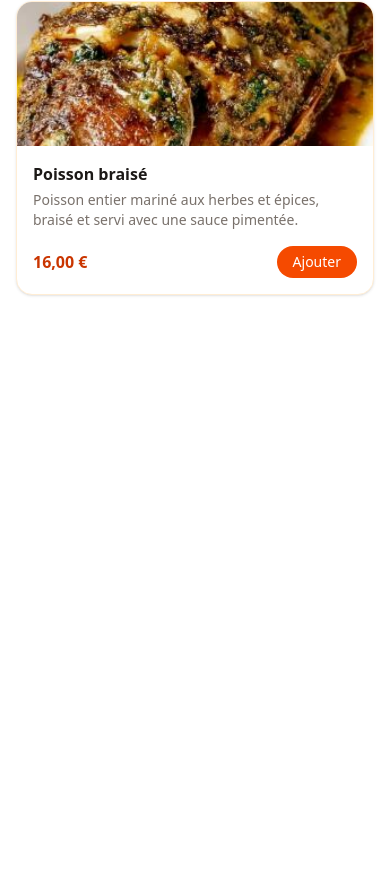
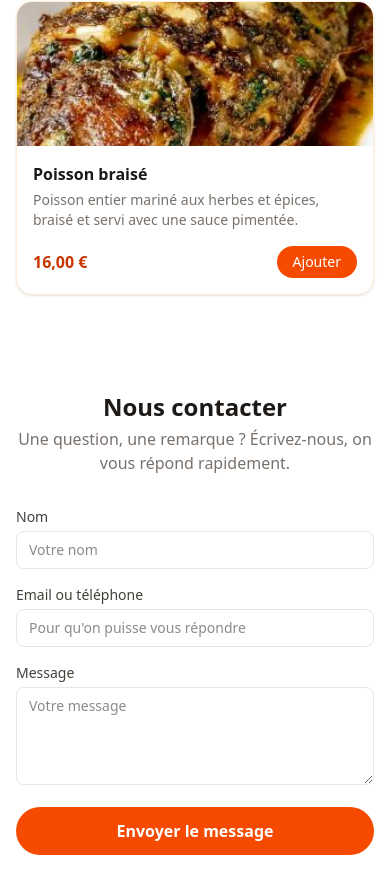
Before and after one commit to superconde224/safia-saveur, a Next.js app: page /safia-saveur/ in a window 390 px wide. Shown: the part 2256-3149 px from the top of the page. Before the commit the page ends 2719 px from the top, so only its background shows below. Built offline with nearby package versions, Linux system fonts and the light colour scheme.

Commit message:
Ajoute une vraie section formulaire de contact (nom, email/téléphone, message)

```diff
--- a/app/page.tsx
+++ b/app/page.tsx
@@ -4,6 +4,7 @@ import { useState } from "react";
 import { Header } from "@/components/Header";
 import { Hero } from "@/components/Hero";
 import { MenuSection } from "@/components/MenuSection";
+import { ContactSection } from "@/components/ContactSection";
 import { CartDrawer } from "@/components/CartDrawer";
 import { MobileCartBar } from "@/components/MobileCartBar";
 import { SocialBar } from "@/components/SocialBar";
@@ -16,6 +17,7 @@ export default function Home() {
       <Header onOpenCart={() => setCartOpen(true)} />
       <Hero />
       <MenuSection />
+      <ContactSection />
       <MobileCartBar onOpenCart={() => setCartOpen(true)} />
       <SocialBar />
       <CartDrawer isOpen={isCartOpen} onClose={() => setCartOpen(false)} />
--- /dev/null
+++ b/components/ContactSection.tsx
@@ -0,0 +1,86 @@
+"use client";
+
+import { useState, type FormEvent } from "react";
+import { RESTAURANT_EMAIL } from "@/lib/products";
+
+export function ContactSection() {
+  const [name, setName] = useState("");
+  const [email, setEmail] = useState("");
+  const [message, setMessage] = useState("");
+  const [error, setError] = useState("");
+
+  function handleSubmit(e: FormEvent) {
+    e.preventDefault();
+
+    if (!name.trim() || !message.trim()) {
+      setError("Merci de renseigner votre nom et votre message.");
+      return;
+    }
+    setError("");
+
+    const subject = `Message de contact - ${name.trim()}`;
+    const body = [
+      `Nom : ${name.trim()}`,
+      email.trim() ? `Email / téléphone : ${email.trim()}` : null,
+      "",
+      message.trim(),
+    ]
+      .filter((line) => line !== null)
+      .join("\n");
+
+    const params = new URLSearchParams({ subject, body });
+    const query = params.toString().replace(/\+/g, "%20");
+    window.location.href = `mailto:${RESTAURANT_EMAIL}?${query}`;
+  }
+
+  return (
+    <section id="contact-form" className="mx-auto max-w-2xl px-4 py-14">
+      <h2 className="text-center text-2xl font-bold text-stone-900 sm:text-3xl">Nous contacter</h2>
+      <p className="mt-1 text-center text-stone-500">
+        Une question, une remarque ? Écrivez-nous, on vous répond rapidement.
+      </p>
+
+      <form onSubmit={handleSubmit} className="mt-8 space-y-4">
+        <div>
+          <label className="block text-sm font-medium text-stone-700">Nom</label>
+          <input
+            value={name}
+            onChange={(e) => setName(e.target.value)}
+            className="mt-1 w-full rounded-lg border border-stone-200 px-3 py-2 text-sm focus:border-orange-500 focus:outline-none"
+            placeholder="Votre nom"
+          />
+        </div>
+
+        <div>
+          <label className="block text-sm font-medium text-stone-700">Email ou téléphone</label>
+          <input
+            value={email}
+            onChange={(e) => setEmail(e.target.value)}
+            className="mt-1 w-full rounded-lg border border-stone-200 px-3 py-2 text-sm focus:border-orange-500 focus:outline-none"
+            placeholder="Pour qu'on puisse vous répondre"
+          />
+        </div>
+
+        <div>
+          <label className="block text-sm font-medium text-stone-700">Message</label>
+          <textarea
+            value={message}
+            onChange={(e) => setMessage(e.target.value)}
+            rows={4}
+            className="mt-1 w-full rounded-lg border border-stone-200 px-3 py-2 text-sm focus:border-orange-500 focus:outline-none"
+            placeholder="Votre message"
+          />
+        </div>
+
+        {error && <p className="text-sm text-red-600">{error}</p>}
+
+        <button
+          type="submit"
+          className="w-full rounded-full bg-orange-600 py-3 font-semibold text-white transition hover:bg-orange-700"
+        >
+          Envoyer le message
+        </button>
+      </form>
+    </section>
+  );
+}
--- a/components/Header.tsx
+++ b/components/Header.tsx
@@ -18,7 +18,7 @@ export function Header({ onOpenCart }: { onOpenCart: () => void }) {
 
         <div className="flex items-center gap-3">
           <a
-            href="#contact"
+            href="#contact-form"
             className="hidden rounded-md border border-orange-600 px-4 py-1.5 text-sm font-medium text-orange-600 transition hover:bg-orange-50 sm:inline-block"
           >
             Nous contacter
--- a/components/SocialBar.tsx
+++ b/components/SocialBar.tsx
@@ -1,6 +1,5 @@
 import {
   RESTAURANT_ADDRESS,
-  RESTAURANT_EMAIL,
   RESTAURANT_FACEBOOK_URL,
   RESTAURANT_NAME,
   RESTAURANT_PHONE,
@@ -10,10 +9,7 @@ import {
 
 export function SocialBar() {
   return (
-    <div
-      id="contact"
-      className="fixed inset-x-0 bottom-0 z-20 border-t border-orange-100 bg-white px-4 py-2"
-    >
+    <div className="fixed inset-x-0 bottom-0 z-20 border-t border-orange-100 bg-white px-4 py-2">
       <div className="mx-auto flex max-w-5xl flex-col items-center gap-1.5 text-center sm:flex-row sm:justify-between sm:text-left">
         <div className="text-xs text-stone-500">
           <span className="font-semibold text-stone-800">{RESTAURANT_NAME}</span>
@@ -25,7 +21,7 @@ export function SocialBar() {
 
         <div className="flex items-center gap-3">
           <a
-            href={`mailto:${RESTAURANT_EMAIL}`}
+            href="#contact-form"
             className="rounded-md border border-orange-600 px-3 py-1 text-xs font-medium text-orange-600 transition hover:bg-orange-50"
           >
             Nous contacter
```
